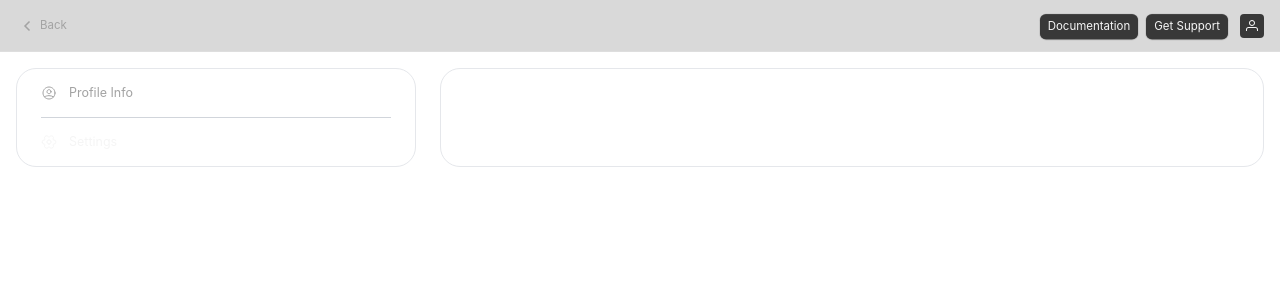
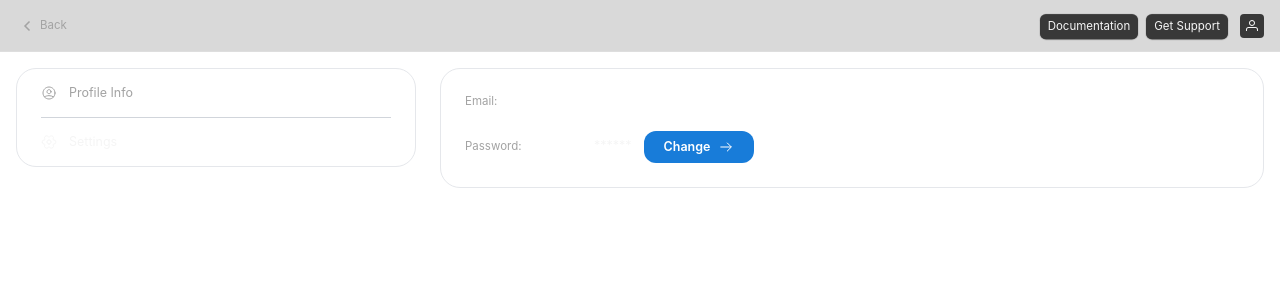
Before and after one commit to maruful-seative-digital/test-lightkit, a React (Vite) app: page /profile in a window 1280 px wide. Both pictures are taken after a click on the button "Settings". Shown: the top 300 px of the page. Built offline with nearby package versions, Linux system fonts and the light colour scheme; no server answers.

Commit message:
password reset functionality added

```diff
--- a/src/pages/Profile.tsx
+++ b/src/pages/Profile.tsx
@@ -6,7 +6,7 @@ export default function Profile() {
   const [isSecondTab, setIsSecondTab] = useState(false);
   const [showForm, setShowForm] = useState(false);
 
-  const { user, updateUserProfile } = useAuth();
+  const { user, updateUserProfile, resetPassword } = useAuth();
 
   const handleFirstTab = () => {
     setIsFirstTab(true);
@@ -35,6 +35,25 @@ export default function Profile() {
       .catch((error) => {
         console.log(error.message);
       });
+  };
+
+  const handleUpdatePassword = () => {
+    if (user?.email) {
+      resetPassword(user.email)
+        .then(() => {
+          webflow.notify({
+            type: "Success",
+            message: "Password reset email sent successfully!",
+          });
+
+          handleFirstTab();
+        })
+        .catch((error) => {
+          console.log(error.message);
+        });
+    } else {
+      console.error("User email is not available.");
+    }
   };
 
   return (
@@ -102,10 +121,12 @@ export default function Profile() {
       <div className="col-span-2 p-6 rounded-[20px] border">
         {/* first tab contents */}
         {isFirstTab && (
-          <div className="flex flex-col items-start gap-[30px]">
-            <div className="flex items-center gap-6">
-              <p className="text-small text-text-3">Name:</p>
-              <p className="text-large text-text-1">{user?.displayName}</p>
+          <div className="flex flex-col items-start gap-[30px] w-full">
+            <div className="flex items-center w-full">
+              <p className="w-1/6 text-small text-text-3">Name:</p>
+              <p className="w-5/6 text-large text-text-1">
+                {user?.displayName}
+              </p>
             </div>
 
             {showForm && (
@@ -185,7 +206,46 @@ export default function Profile() {
         )}
 
         {/* second tab contents */}
-        {isSecondTab && <div>second tab contents</div>}
+        {isSecondTab && (
+          <div>
+            <div className="flex items-center mb-5">
+              <p className="w-1/6 text-small text-text-3">Email:</p>
+              <p className="w-5/6 text-large text-text-1">{user?.email}</p>
+            </div>
+
+            <div className="flex items-center">
+              <p className="w-1/6 text-small text-text-3">Password:</p>
+              <div className="flex items-center w-5/6 gap-3">
+                <p className="text-large text-text-1">******</p>
+                <button
+                  onClick={handleUpdatePassword}
+                  className="flex items-center justify-center w-fit px-5 gap-2 py-2 text-white bg-action-primary-hover rounded-xl leading-[0px] text-large font-semibold"
+                >
+                  <span>Change</span>
+                  <svg
+                    width="16"
+                    height="16"
+                    viewBox="0 0 24 24"
+                    fill="none"
+                    xmlns="http://www.w3.org/2000/svg"
+                  >
+                    <path
+                      d="M4 11.25C3.58579 11.25 3.25 11.5858 3.25 12C3.25 12.4142 3.58579 12.75 4 12.75V11.25ZM4 12.75H20V11.25H4V12.75Z"
+                      fill="white"
+                    />
+                    <path
+                      d="M14 6L20 12L14 18"
+                      stroke="white"
+                      strokeWidth="1.5"
+                      strokeLinecap="round"
+                      strokeLinejoin="round"
+                    />
+                  </svg>
+                </button>
+              </div>
+            </div>
+          </div>
+        )}
       </div>
     </div>
   );
```
